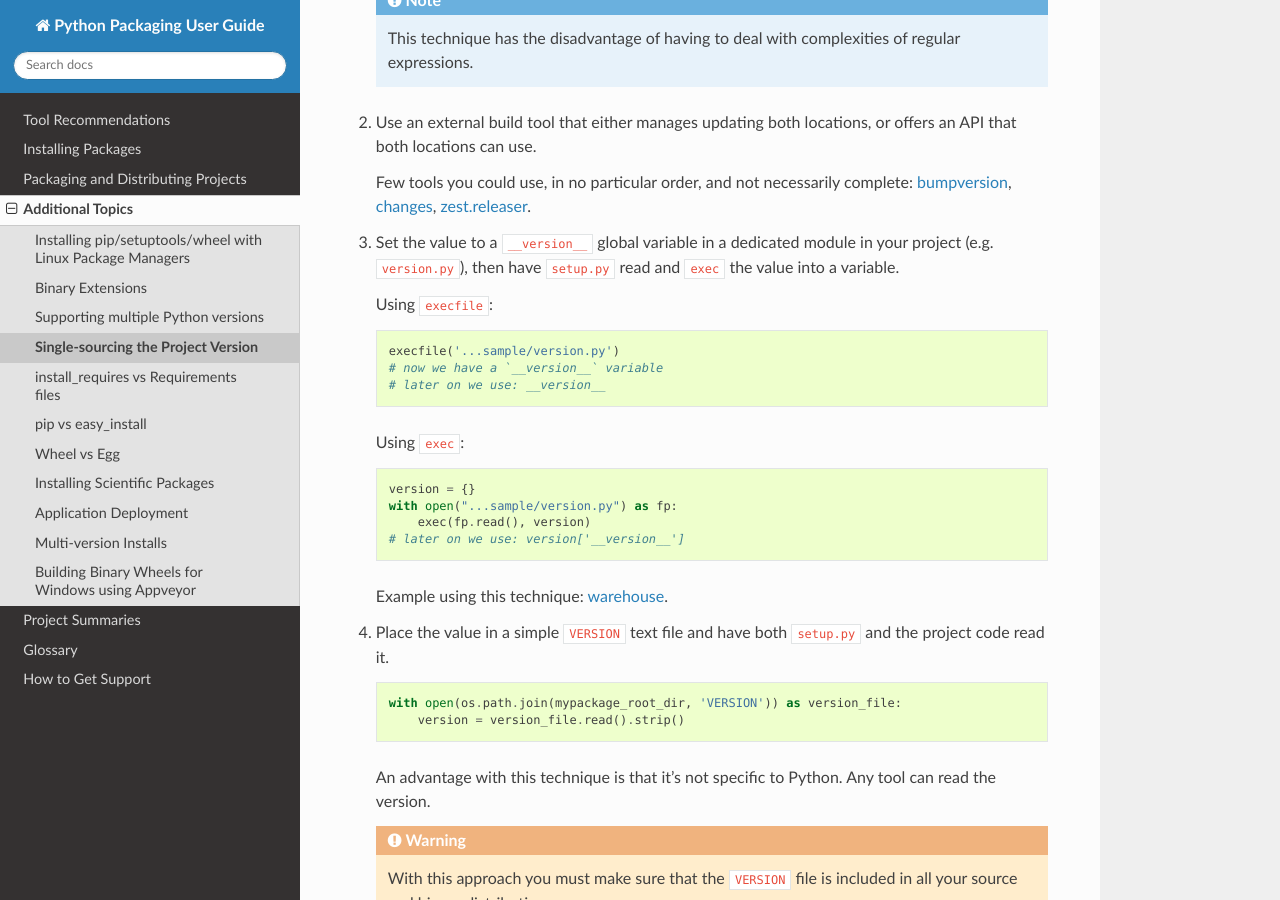
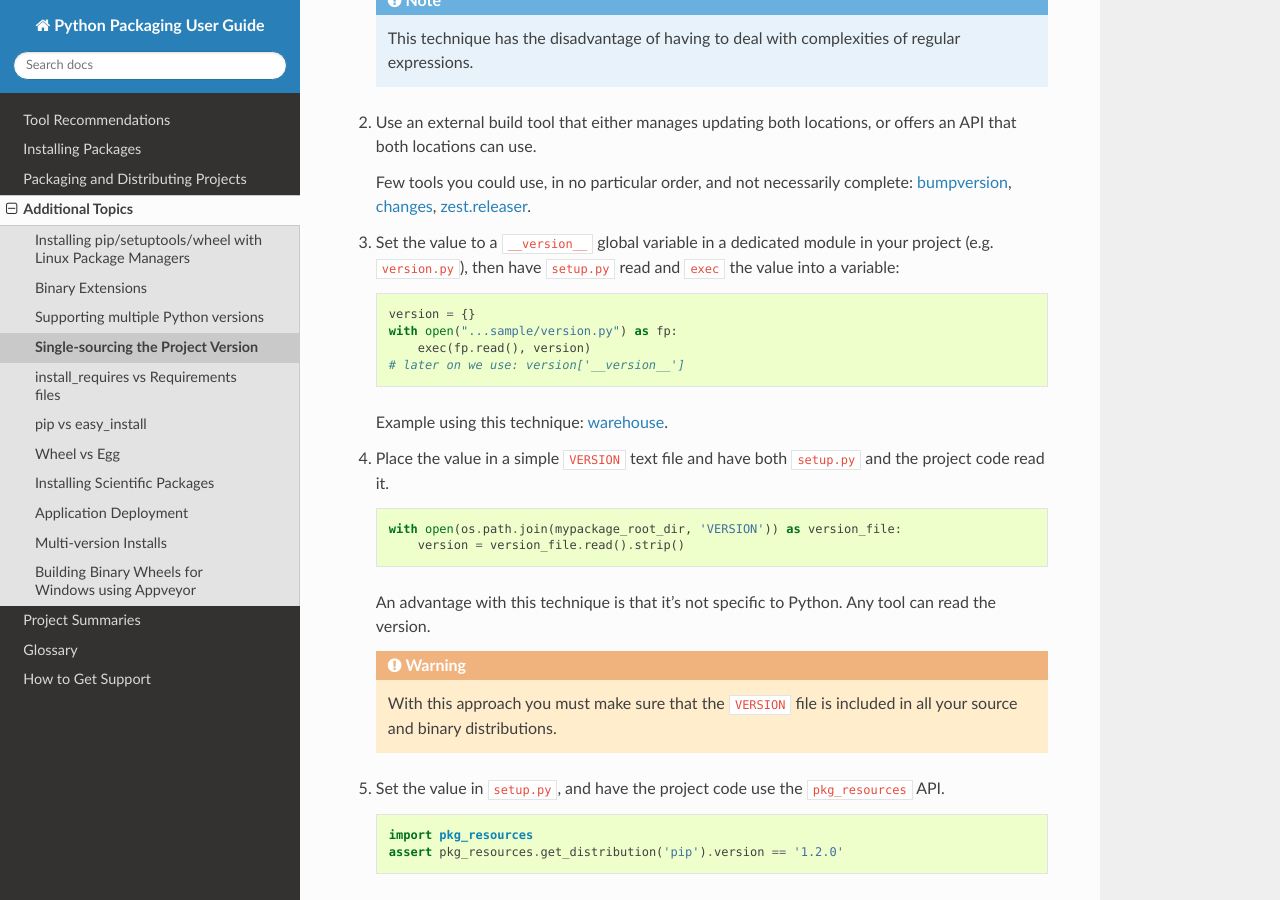
Before and after one commit to pypa/packaging.python.org, a Sphinx documentation site: the page built from source/single_source_version.rst, in a window 1280 px wide and 900 px high, scrolled down 606 px. Built offline with Sphinx 7.4.7 and the Read the Docs theme 2.0.0, drawn with Linux system fonts in a browser that asks for light colours; pages that are not in the unit, such as notebooks, are missing from menus.

Commit message:
remove variant that only works with python 2

```diff
--- a/source/single_source_version.rst
+++ b/source/single_source_version.rst
@@ -41,19 +41,7 @@ number of your project:
 
 #.  Set the value to a ``__version__`` global variable in a dedicated module in
     your project (e.g. ``version.py``), then have ``setup.py`` read and ``exec`` the
-    value into a variable.
-
-    Using ``execfile``:
-
-    ::
-
-        execfile('...sample/version.py')
-        # now we have a `__version__` variable
-        # later on we use: __version__
-
-    Using ``exec``:
-
-    ::
+    value into a variable::
 
         version = {}
         with open("...sample/version.py") as fp:
```
